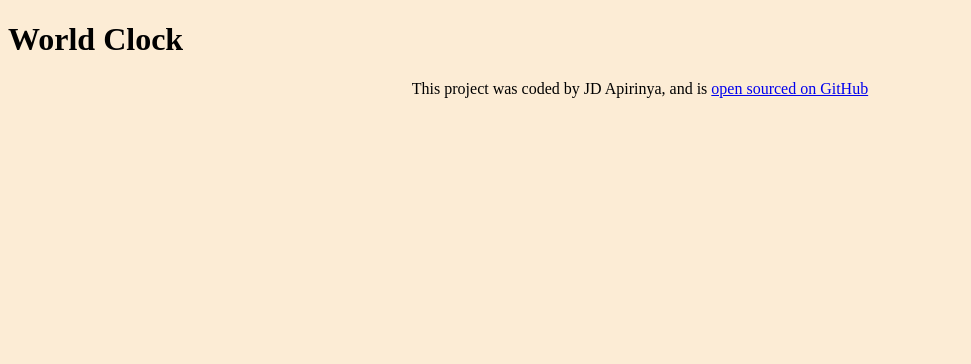
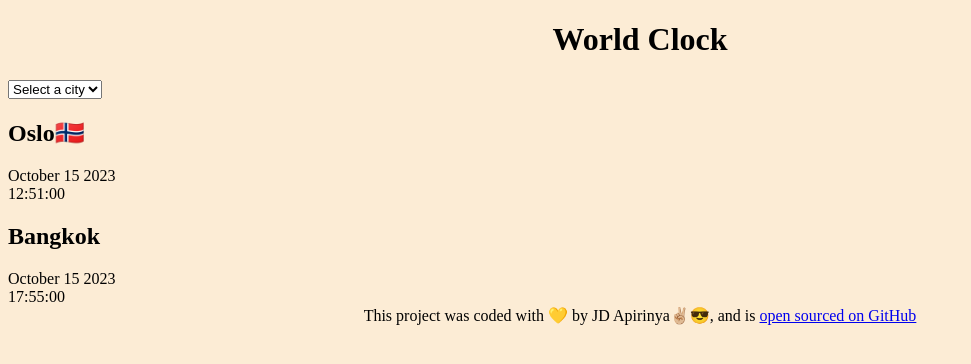
Before and after one commit to JDASL/world_clock_project, a plain HTML site: page index.html in a window 1280 px wide. Shown: the whole page, without its empty margins (0-971 px from the left). Drawn offline with nearby package versions, Linux system fonts and the light colour scheme; a script that the page names is missing.

Commit message:
Added div container, select dropdown, div city

```diff
--- a/css/style.css
+++ b/css/style.css
@@ -1,5 +1,8 @@
 body {
   background-color: rgb(252, 236, 213);
+}
+h1 {
+  text-align: center;
 }
 footer {
   text-align: center;
--- a/index.html
+++ b/index.html
@@ -10,9 +10,29 @@
     <title>World Clock Project</title>
   </head>
   <body>
-    <h1>World Clock</h1>
+    <div class="container">
+      <h1>World Clock</h1>
+
+      <select>
+        <option value="">Select a city</option>
+        <option value="bangkok">Bangkok</option>
+        <option value="newyork">New York</option>
+        <option value="tokyo">Tokyo</option>
+        <option value="paris">Paris</option>
+      </select>
+      <div class="city">
+        <h2>Oslo🇳🇴</h2>
+        <div class="date">October 15 2023</div>
+        <div class="time">12:51:00</div>
+      </div>
+      <div class="city">
+        <h2>Bangkok</h2>
+        <div class="date">October 15 2023</div>
+        <div class="time">17:55:00</div>
+      </div>
+    </div>
     <footer>
-      This project was coded by JD Apirinya, and is
+      This project was coded with 💛 by JD Apirinya✌🏼😎, and is
       <a href="https://world-clock-project-by-jd.netlify.app/" target="_blank"
         >open sourced on GitHub</a
       >
--- a/javascript/index.js
+++ /dev/null
@@ -1 +0,0 @@
-alert("Hello!");
```
